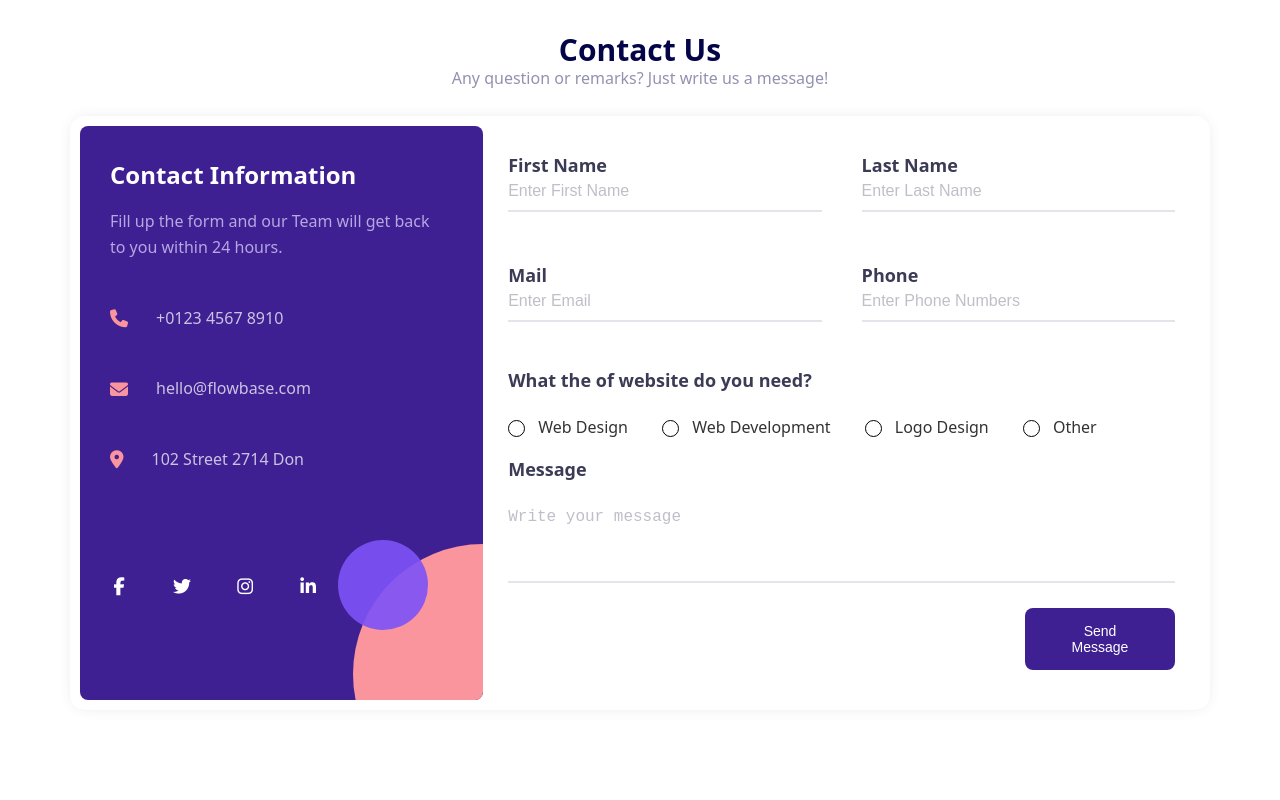
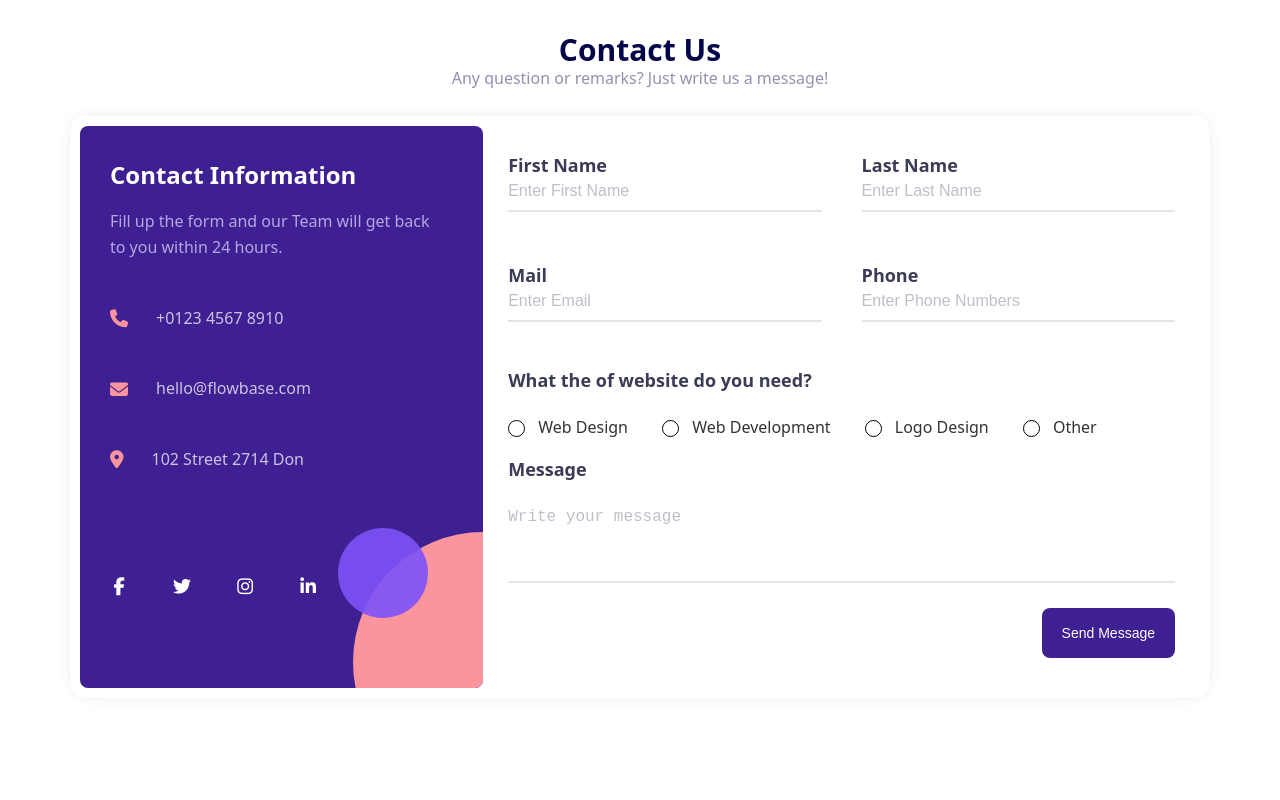
Before and after one commit to ThangIT2k4/Form_01, a plain HTML site: page index.html in a window 1280 px wide. Drawn offline with Linux system fonts and the light colour scheme.

Commit message:
fix bug 3

```diff
--- a/styles.css
+++ b/styles.css
@@ -308,9 +308,10 @@ form > .form-group:last-child {
 button[type="submit"] {
     margin-left: auto;
     max-width: 150px;
-    padding: 15px 30px;
+    padding: 15px 20px;
     font-size: 14px;
     font-weight: 300;
+    line-height: 20px;
     border-radius: 8px;
     background: #3e2093;
     color: #fff;
```
